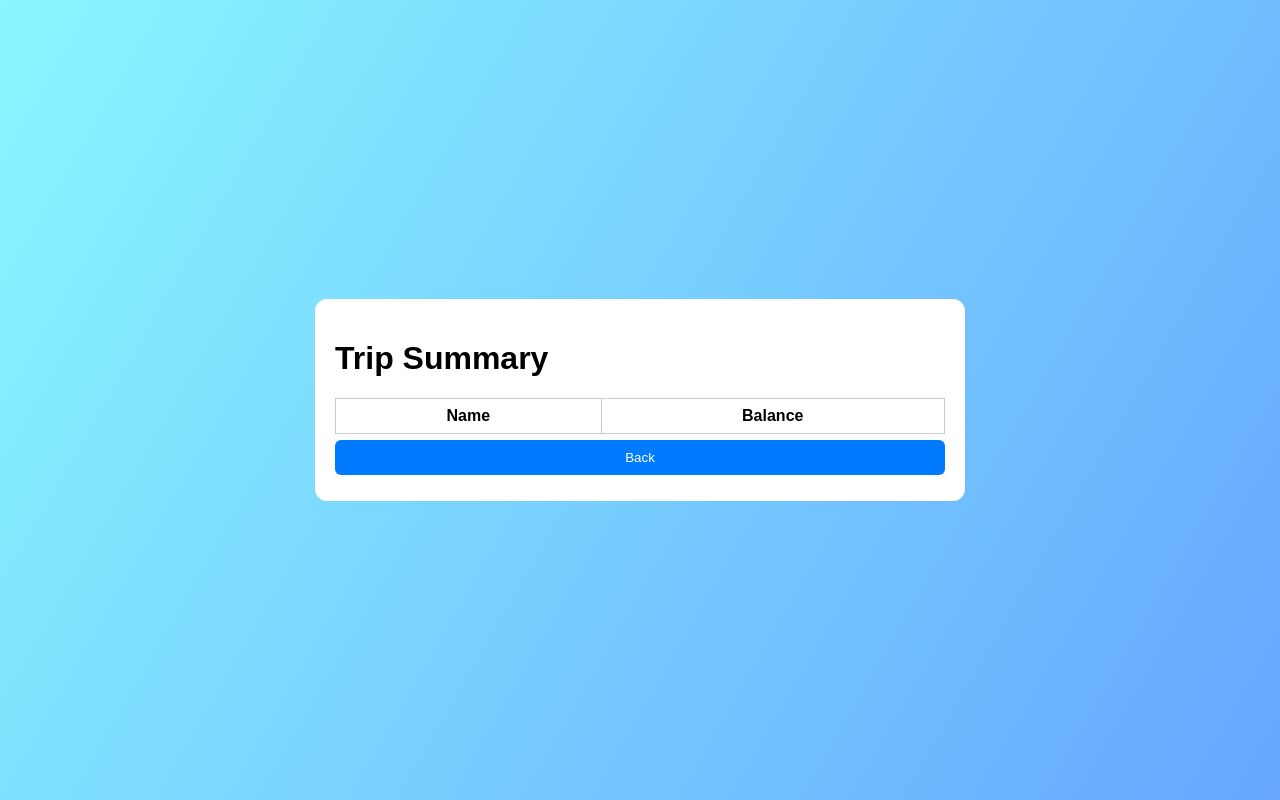
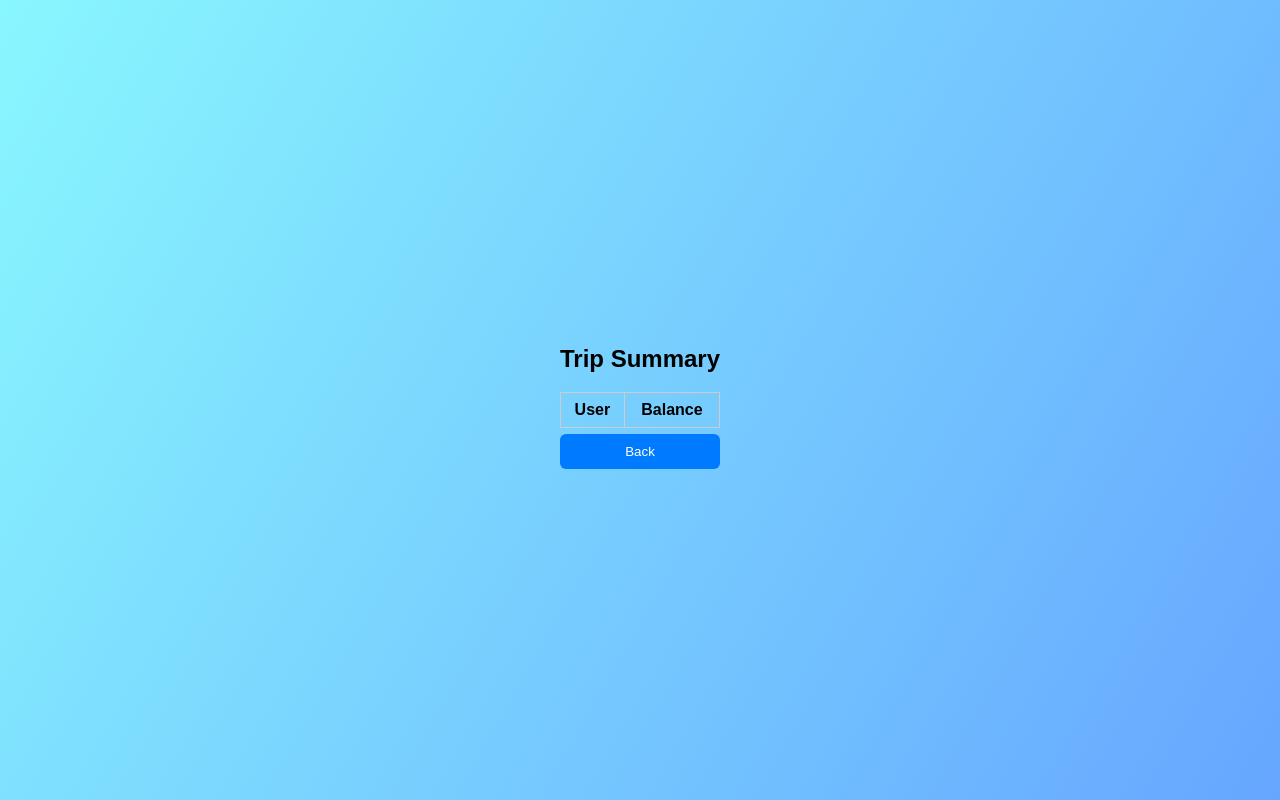
Before and after one commit to vinay3103/trip-expense-tracker, a plain HTML site: page summary.html in a window 1280 px wide. Drawn offline with nearby package versions, Linux system fonts and the light colour scheme; no server answers.

Commit message:
Update summary.html

```diff
--- a/summary.html
+++ b/summary.html
@@ -1,27 +1,23 @@
 <!DOCTYPE html>
 <html>
 <head>
-<title>Trip Summary</title>
+<title>Summary</title>
 <link rel="stylesheet" href="style.css">
 <script src="https://cdn.jsdelivr.net/npm/@supabase/supabase-js@2"></script>
 <script src="summary.js" defer></script>
 </head>
 <body>
 
-<div class="container">
-<h1>Trip Summary</h1>
-
+<div class="card">
+<h2>Trip Summary</h2>
 <table>
 <thead>
-<tr>
-<th>Name</th>
-<th>Balance</th>
-</tr>
+<tr><th>User</th><th>Balance</th></tr>
 </thead>
 <tbody id="summaryBody"></tbody>
 </table>
 
-<button onclick="location.href='index.html'">Back</button>
+<button onclick="location.href='trip.html'">Back</button>
 </div>
 
 </body>
```
